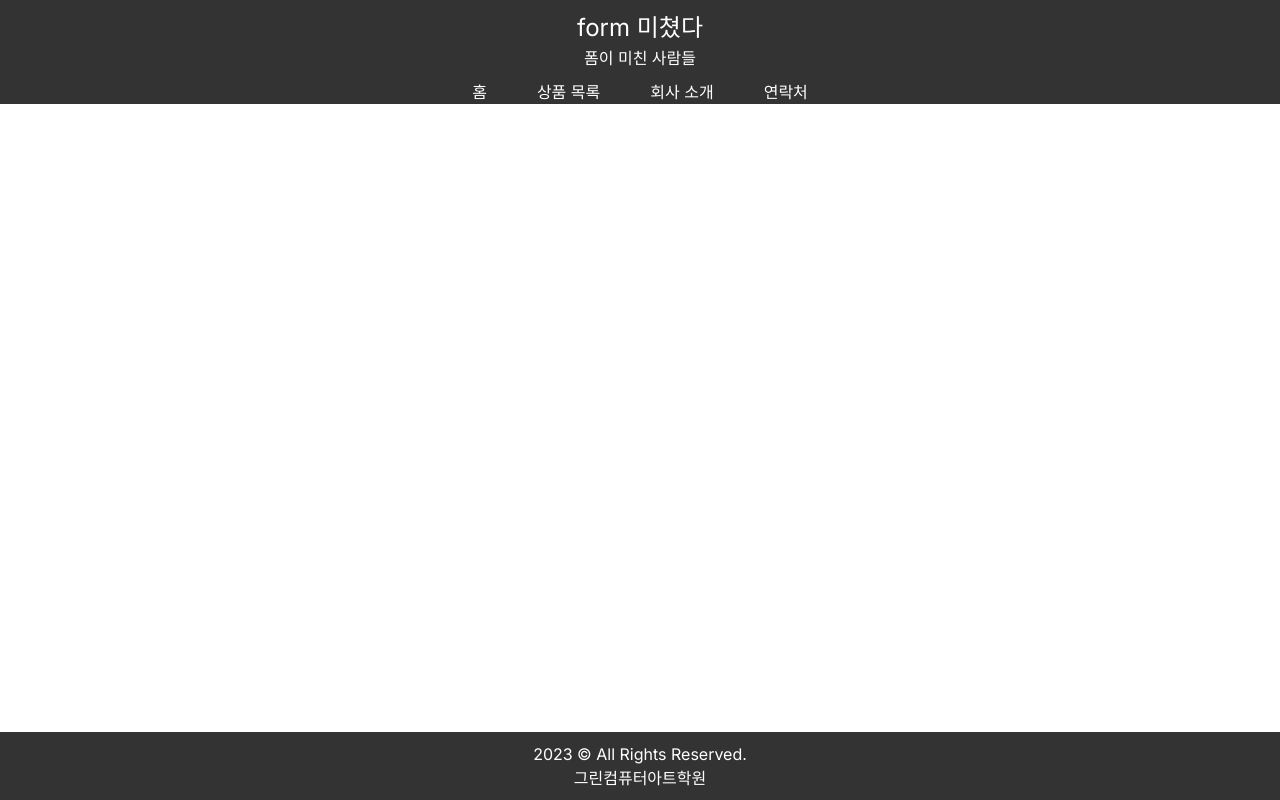
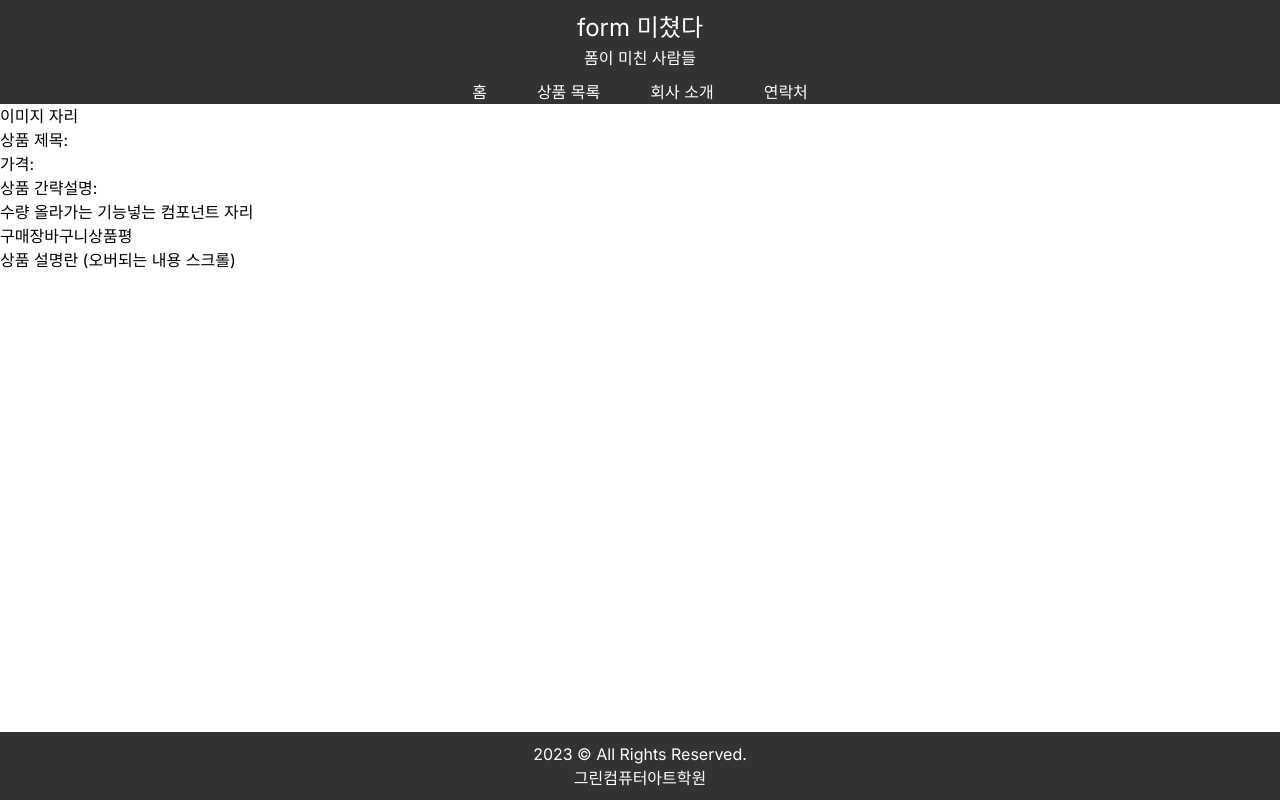
Before and after one commit to KDT-IaaS-Class-One-Group/KDT-IaaS-4team-ERP, a Next.js app: page /product in a window 1280 px wide. Built offline with nearby package versions, Linux system fonts and the light colour scheme.

Commit message:
feat: 상품상세페이지 UI 만들기 중간커밋

```diff
--- a/src/app/components/Payment/buyButton.tsx
+++ b/src/app/components/Payment/buyButton.tsx
@@ -7,6 +7,7 @@ export default function buyButton() {
     <div className="flex justify-center relative mt-5">
       <div className="flex flex-row-reverse w-4/5">
         <button className="bg-slate-300">구매완료</button>
+        {/* 기능 api 결제사용? */}
       </div>
     </div>
   );
--- a/src/app/components/Product/productdetail.tsx
+++ b/src/app/components/Product/productdetail.tsx
@@ -1,16 +1,37 @@
+import React from "react";
+import { ProductDetail } from "./types";
 
+type ProductDetailProps = {
+  productdetail: ProductDetail;
+};
 
-export default function productDetail() {
+const ProductDetail: React.FC<ProductDetailProps> = ({ productdetail }) => {
+  return (
+    <div className="product-detail">
+      <div>이미지 자리</div>
+      {/* <img src={productdetail.Img} alt={productdetail.Img} /> */}
 
-  return(
-    <div>
       <div>
-        {/* <img src="" alt="" /> */}
+        <p>상품 제목: </p>
+        {/* {productdetail.Title} */}
+        <p>가격: </p>
+        {/* {productdetail.Price} */}
+        <p>상품 간략설명: </p>
+        {/* {productdetail.Summary} */}
+        <div>수량 올라가는 기능넣는 컴포넌트 자리</div>
+        <button>구매</button>
+        <button>장바구니</button>
+        <button>상품평</button>
       </div>
+
       <div>
-        <p>상품 상세 설명 데이터(오버되는 내용 스크롤)</p>
+        상품 설명란
+        (오버되는 내용 스크롤)
+        {/* {productdetail.Detail} */}
       </div>
+
     </div>
-  )
+  );
+};
 
-}
+export default ProductDetail;
--- /dev/null
+++ b/src/app/components/Product/types.ts
@@ -0,0 +1,8 @@
+export type ProductDetail = {
+  Img: string;
+  Title: string;
+  Price: number;
+  Summary: string;
+  Count: number;
+  Detail: string
+};
--- a/src/app/payment/page.tsx
+++ b/src/app/payment/page.tsx
@@ -10,7 +10,7 @@ export default function PaymentPage() {
     <>
     <Header />
     <Nav />
-    <DeliveryInformation />
+    <DeliveryInformation/>
     <ProductInformation />
     <Buybutton />
     <Footer />
--- a/src/app/product/page.tsx
+++ b/src/app/product/page.tsx
@@ -1,4 +1,5 @@
 'use client'
+import Productdetail from "../components/Product/productdetail"
 
 import Header from "../components/Header/Header";
 import Nav from "../components/Nav/Nav";
@@ -10,7 +11,7 @@ export default function ProductPage() {
     <>
       <Header />
       <Nav />
-
+      <Productdetail/>
       <Footer />
     </>
   );
```
